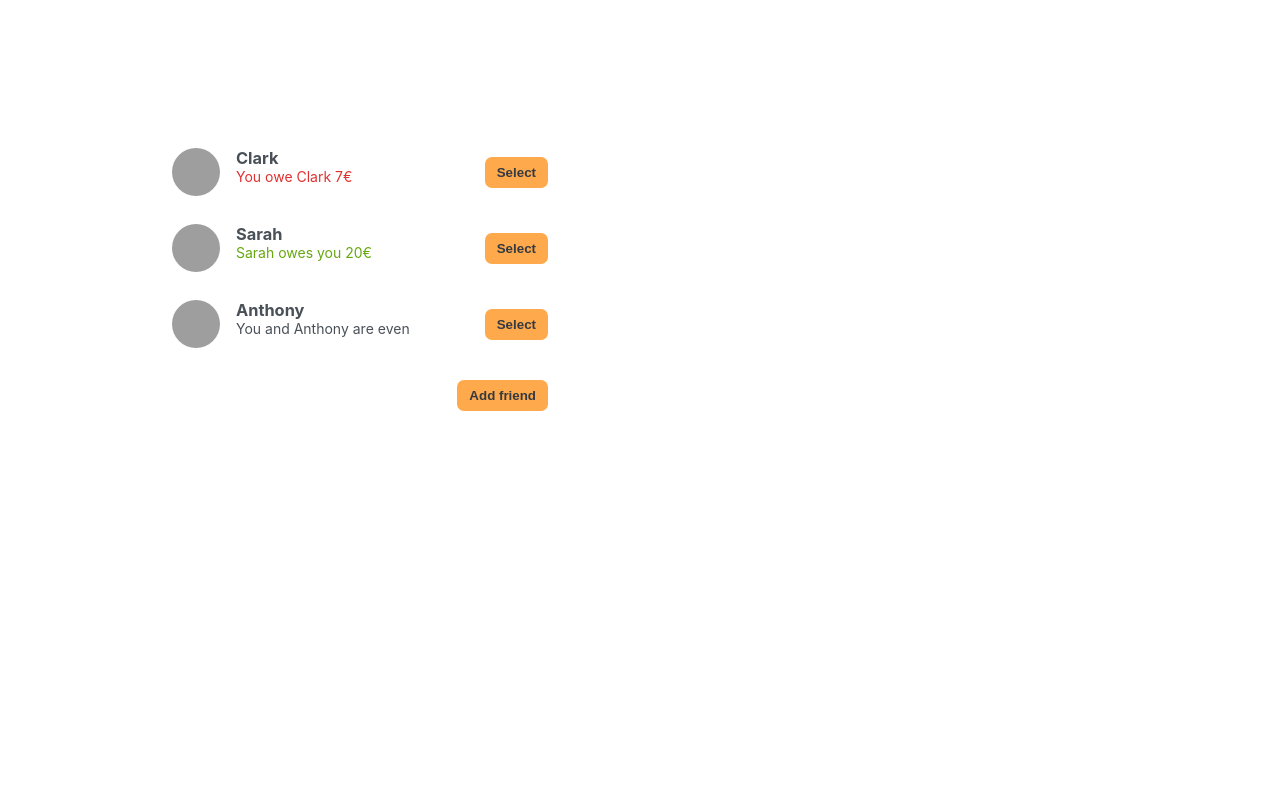
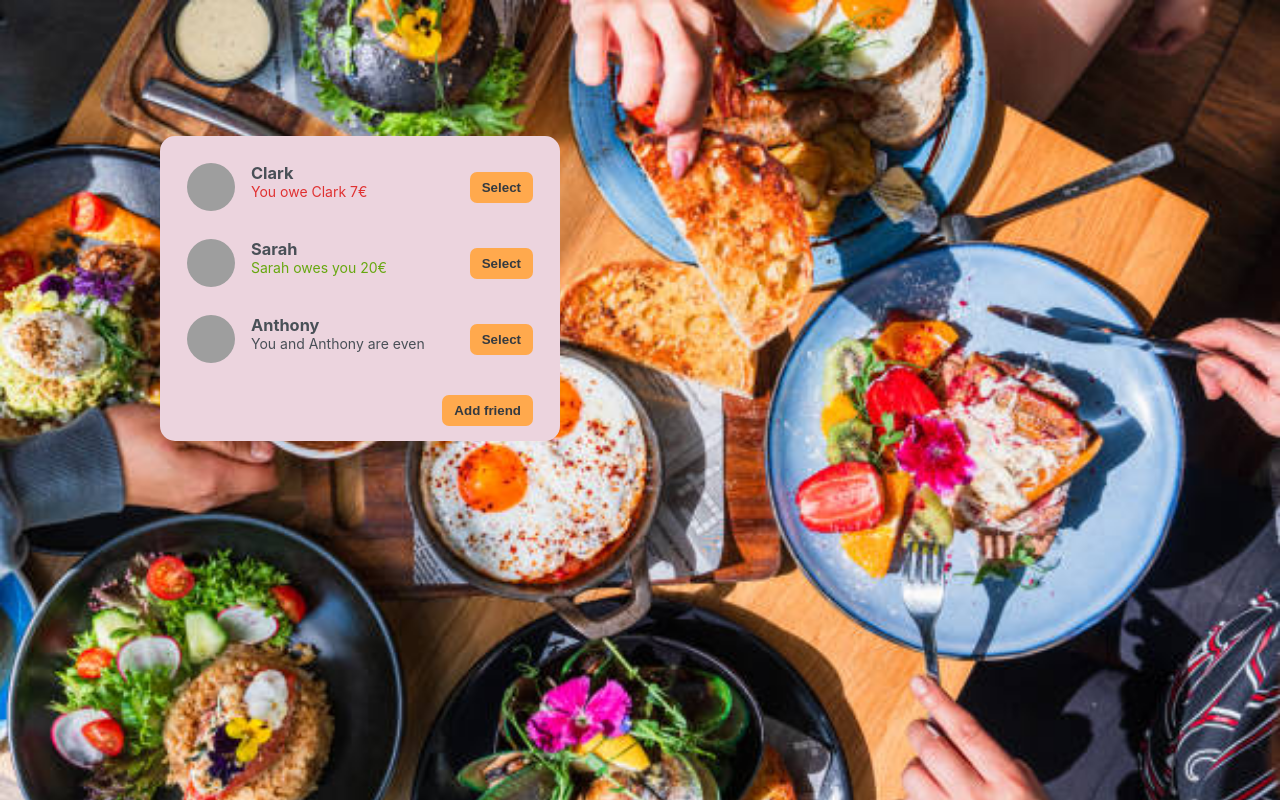
Before and after one commit to Eslam-Elwey/Eat-Split-APP, a React (Vite) app: page / in a window 1280 px wide. Built offline with nearby package versions, Linux system fonts and the light colour scheme; grey boxes are pictures that could not be loaded.

Commit message:
add image to be background for body

```diff
--- a/src/index.css
+++ b/src/index.css
@@ -23,6 +23,9 @@ body {
   display: flex;
   align-items: center;
   justify-content: center;
+  background-image: url("../public/food.jpg");
+  background-size: cover;
+  background-attachment: fixed ;
 }
 
 .app {
@@ -47,6 +50,17 @@ body {
 
 .button:hover {
   background-color: var(--color-dark);
+}
+
+.sidebar
+{
+  background-color: rgb(236, 212, 222);
+  padding: 15px;
+  border-radius: 15px;
+  -webkit-border-radius: 15px;
+  -moz-border-radius: 15px;
+  -ms-border-radius: 15px;
+  -o-border-radius: 15px;
 }
 
 .sidebar ul {
```
Also changed, not shown: public/food.jpg (added).
